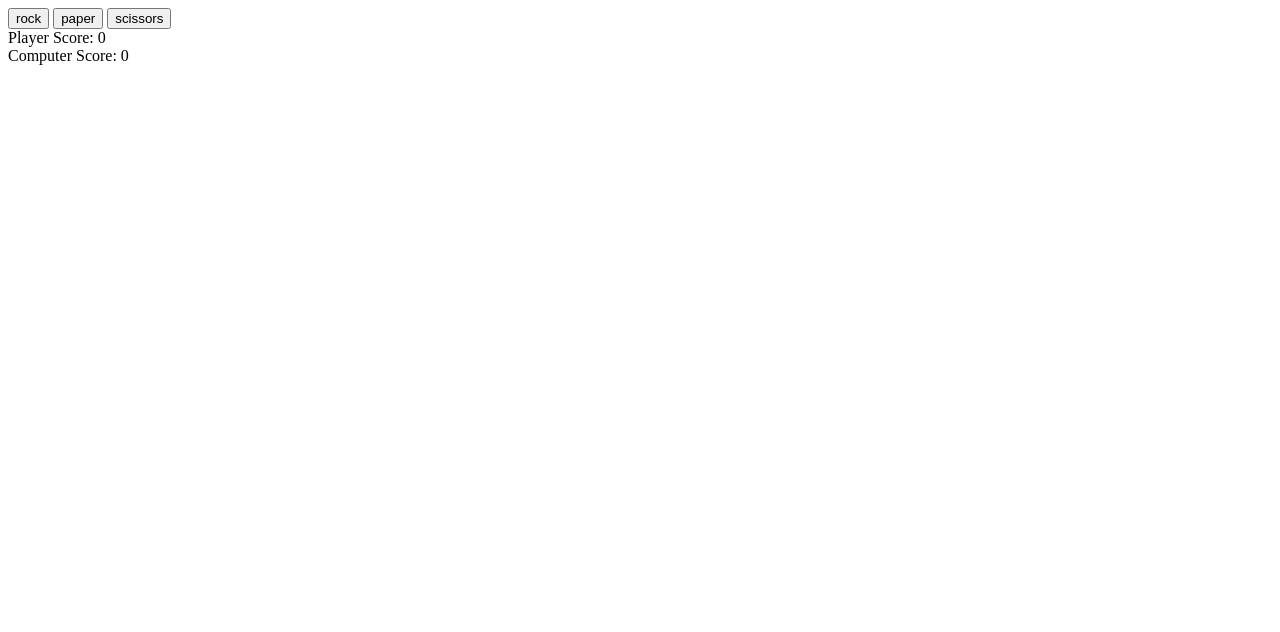
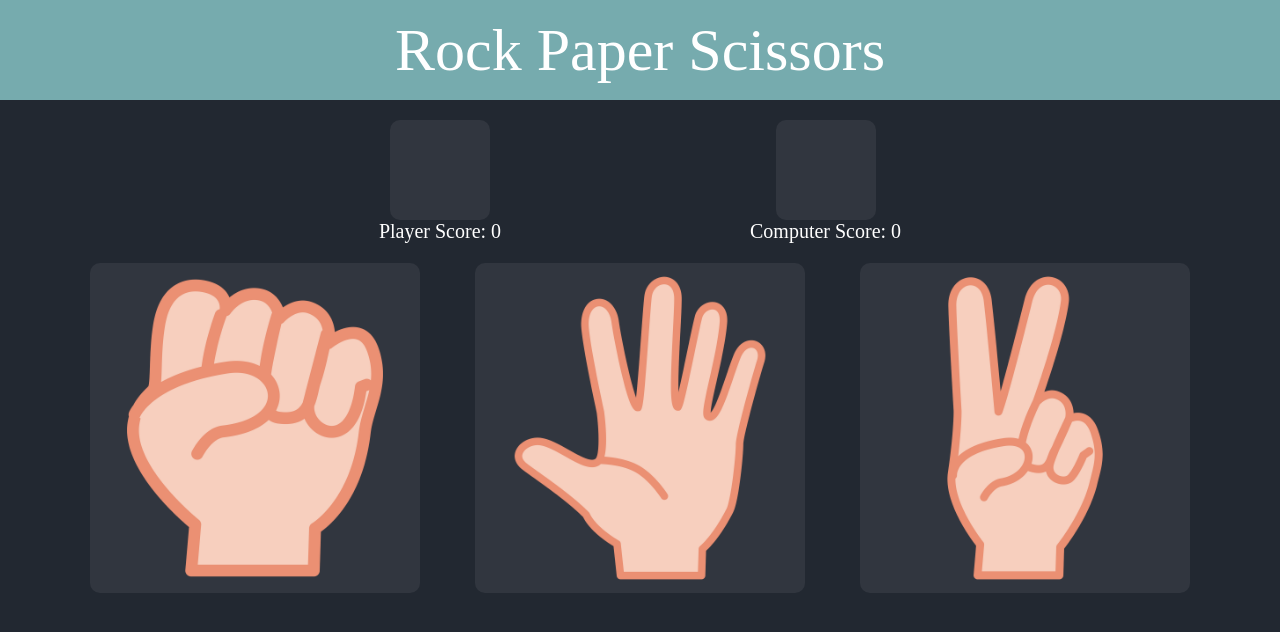
Before and after one commit to CJKbarts/RockPaperScissors, a plain HTML site: page index.html in a window 1280 px wide. Drawn offline with Linux system fonts and the light colour scheme.

Commit message:
Removed textcontent of selection buttons

```diff
--- a/index.html
+++ b/index.html
@@ -5,17 +5,27 @@
     <meta name="viewport" content="width=device-width, initial-scale=1.0">
     <title>Document</title>
     <script src="script.js" defer></script>
+    <link rel="stylesheet" href="style.css">
 </head>
 <body>
-    <div class="buttonContainer">
-        <button class="selection" id="rock">rock</button>
-        <button class="selection" id="paper">paper</button>
-        <button class="selection" id="scissors">scissors</button>
-    </div>
+    <div class="header">Rock Paper Scissors</div>
+    <div class="content">
+        <div class="scoresContainer displayedInRound">
+            <div class="playerScoreContainer">
+                <div class="selection playerDisplayDiv"></div>
+                <div class="score">Player Score: 0</div>
+            </div>
+            <div class="computerScoreContainer">
+                <div class="selection computerDisplayDiv"></div>
+                <div class="score">Computer Score: 0</div>
+            </div>
+        </div>
 
-    <div class="scoresContainer">
-        <div class="playerScoreContainer">Player Score: 0</div>
-        <div class="computerScoreContainer">Computer Score: 0</div>
+        <div class="buttonContainer displayedInRound">
+            <button class="selection rock" id="rock"></button>
+            <button class="selection paper" id="paper"></button>
+            <button class="selection scissors" id="scissors"></button>
+        </div>
     </div>
 </body>
 </html>
```
